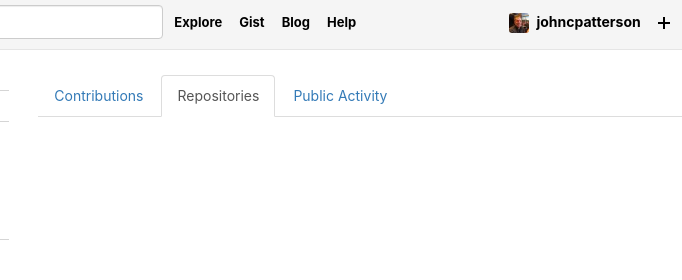
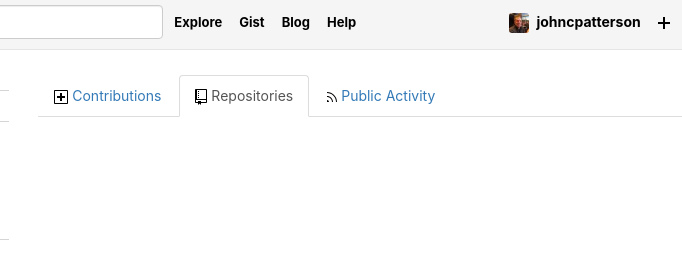
Before and after one commit to johncpatterson/TIY-4-4-GitHub-Profile, a website: page index.html in a window 1280 px wide. Shown: the top 280 px of the page, 374-1056 px from the left. Drawn offline with nearby package versions, Linux system fonts and the light colour scheme; no server answers.

Commit message:
added icons in tabs

```diff
--- a/index.html
+++ b/index.html
@@ -56,9 +56,15 @@
         <div class="main-container">
             <ul class="nav nav-tabs">
                 <a class="github-button" href="https://github.com/ntkme/github-buttons" data-style="mega" aria-label="Watch ntkme/github-buttons on GitHub">Edit Profile</a>
-                <li><a data-toggle="tab" href="#contributions">Contributions</a></li>
-                <li class="active"><a data-toggle="tab" href="#repositories">Repositories</a></li>
-                <li><a data-toggle="tab" href="#public-activity">Public Activity</a></li>
+                <li>
+                    <a data-toggle="tab" href="#contributions"><img src="img/diff-added.svg" class="diff added icon"> Contributions</a>
+                </li>
+                <li class="active">
+                    <a data-toggle="tab" href="#repositories"><img src="img/repo.svg" class="repo icon"> Repositories</a>
+                </li>
+                <li>
+                    <a data-toggle="tab" href="#public-activity"><img src="img/rss.svg" class="rss icon"> Public Activity</a>
+                </li>
             </ul>
             <div class="tab-content">
                 <div id="contributions" class="tab-pane fade">
--- a/sass/main.scss
+++ b/sass/main.scss
@@ -212,8 +212,7 @@
         margin-bottom: 13px;
     }
     a.github-button {
-
-    	float: right;
+        float: right;
     }
     .repo-listing-container {
         border-bottom: 1px solid #d5d5d5;
```
Also changed, not shown: gulpfile.js (+9 -9 lines), img/rss.svg (added).
